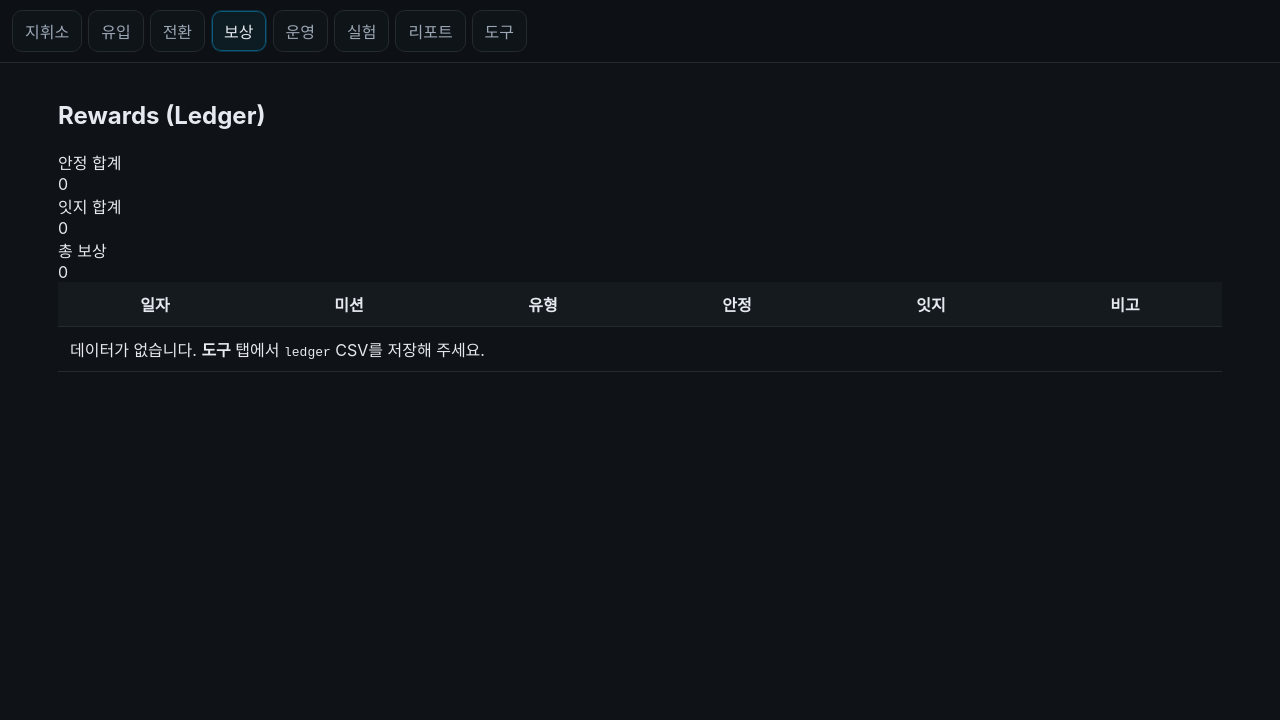
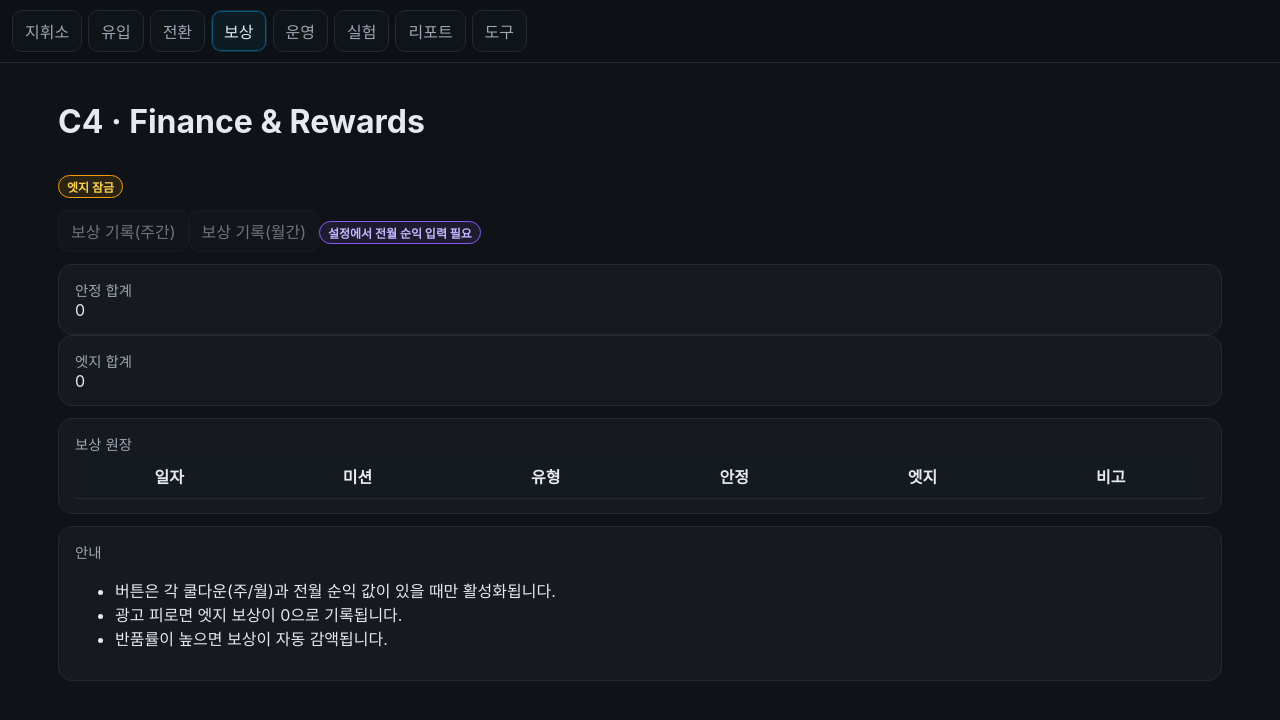
Before and after one commit to sht27363838-glitch/zp-v3.0, a Next.js app: page /rewards in a window 1280 px wide. Shown: the top 720 px of the page. Built offline with nearby package versions, Linux system fonts and the light colour scheme.

Commit message:
Update page.tsx

```diff
--- a/app/(tabs)/rewards/page.tsx
+++ b/app/(tabs)/rewards/page.tsx
@@ -1,92 +1,125 @@
-'use client';
+'use client'
 
-import React, { useMemo } from 'react';
-import { readCsvLS, parseCsv } from '../../_lib/readCsv';
-import { num, fmt } from '../../_lib/num';
+import React, {useMemo} from 'react'
+import { readCsvLS, parseCsv } from '../../_lib/readCsv'
+import { num, fmt } from '../../_lib/num'
 
-type Row = Record<string, string>;
+import { loadRules, evalGuards } from '../../_lib/rules'
+import { appendLedger, lastTimeKey, markTime } from '../../_lib/ledger'
 
-function pickAmount(row: Row, candidates: string[]) {
-  for (const k of candidates) {
-    if (k in row) return num(row[k]);
+type Row = { [k:string]: string|number }
+
+export default function Rewards(){
+  const rules = loadRules()
+
+  // KPI 요약(보상 배지 판단용)
+  const kraw = readCsvLS('kpi_daily') || ''
+  const krows = useMemo(()=> kraw? parseCsv(kraw): [], [kraw])
+
+  let visits=0, clicks=0, orders=0, revenue=0, adCost=0, returns=0
+  for(const r of krows){
+    visits  += num(r.visits)
+    clicks  += num(r.clicks)
+    orders  += num(r.orders)
+    revenue += num(r.revenue)
+    adCost  += num(r.ad_cost)
+    returns += num(r.returns)
   }
-  return 0;
-}
+  const CTR = visits? (clicks/visits) : 0
+  const guards = evalGuards({ revenue, ad_cost:adCost, orders, visits, returns, ctr:CTR }, rules)
 
-export default function RewardsPage() {
-  // 로컬스토리지의 ledger CSV 로드
-  const raw = readCsvLS('ledger') || '';
-  // 🔧 핵심 수정: parseCsv(raw) 자체가 행 배열을 반환하므로 .rows 제거
-  const rows: Row[] = useMemo(() => (raw ? (parseCsv(raw) as Row[]) : []), [raw]);
+  // Ledger 표출
+  const lraw = readCsvLS('ledger') || ''
+  const ledger = useMemo<Row[]>(()=> lraw? parseCsv(lraw): [], [lraw])
 
-  // 합계 계산 (한국어/영문 헤더 모두 대응)
-  const totals = useMemo(() => {
-    let stable = 0; // 안정/정산
-    let pledge = 0; // 잇지/예약
-    for (const r of rows) {
-      stable += pickAmount(r, ['안정', 'stable', 'settled']);
-      pledge += pickAmount(r, ['잇지', 'pledge', 'promised']);
-    }
-    return { stable, pledge, total: stable + pledge };
-  }, [rows]);
+  const lastMonthProfit = Number(localStorage.getItem('last_month_profit') || 0)
+
+  // 주/월 쿨다운
+  const wkKey = 'weeklyBoss.last', moKey = 'monthlyBoss.last'
+  const canWeekly = Date.now() - lastTimeKey(wkKey) > rules.triggers.weeklyBoss.cooldownD*86400_000
+  const canMonthly= Date.now() - lastTimeKey(moKey) > rules.triggers.monthlyBoss.cooldownD*86400_000
+
+  function payoutWeekly(){
+    if(!canWeekly) return
+    const cut = guards.returnsHigh ? rules.debuffs.returnsSpike.payoutCut : 1
+    const stable = (rules.triggers.weeklyBoss.stablePct/100)*lastMonthProfit*cut
+    const edge   = guards.adFatigue? 0 : ((rules.triggers.weeklyBoss.edgePct/100)*lastMonthProfit*cut)
+    appendLedger({ date: new Date().toISOString().slice(0,10), mission:'Weekly Boss', type:'weekly', stable, edge, note: guards.adFatigue? 'EDGE LOCK' : (guards.returnsHigh? 'PAYOUT CUT' : ''), lock_until:'' })
+    markTime(wkKey)
+    alert('주간 보상이 기록되었습니다.')
+  }
+  function payoutMonthly(){
+    if(!canMonthly) return
+    const cut = guards.returnsHigh ? rules.debuffs.returnsSpike.payoutCut : 1
+    const stable = (rules.triggers.monthlyBoss.stablePct/100)*lastMonthProfit*cut
+    const edge   = guards.adFatigue? 0 : ((rules.triggers.monthlyBoss.edgePct/100)*lastMonthProfit*cut)
+    appendLedger({ date: new Date().toISOString().slice(0,10), mission:'Monthly Boss', type:'monthly', stable, edge, note: guards.adFatigue? 'EDGE LOCK' : (guards.returnsHigh? 'PAYOUT CUT' : ''), lock_until:'' })
+    markTime(moKey)
+    alert('월간 보상이 기록되었습니다.')
+  }
+
+  // 합계
+  let stableSum=0, edgeSum=0
+  for(const r of ledger){
+    stableSum += num(r.stable)
+    edgeSum   += num(r.edge)
+  }
 
   return (
-    <div className="p-6">
-      <h2 className="text-2xl font-bold mb-4">Rewards (Ledger)</h2>
+    <div className="page">
+      <h1 className="title">C4 · Finance & Rewards</h1>
 
-      <div className="grid grid-cols-1 md:grid-cols-3 gap-4 mb-6">
-        <div className="rounded-xl border border-white/10 bg-white/5 p-4">
-          <div className="opacity-70 text-sm mb-1">안정 합계</div>
-          <div className="text-xl font-semibold">{fmt(totals.stable)}</div>
-        </div>
-        <div className="rounded-xl border border-white/10 bg-white/5 p-4">
-          <div className="opacity-70 text-sm mb-1">잇지 합계</div>
-          <div className="text-xl font-semibold">{fmt(totals.pledge)}</div>
-        </div>
-        <div className="rounded-xl border border-white/10 bg-white/5 p-4">
-          <div className="opacity-70 text-sm mb-1">총 보상</div>
-          <div className="text-xl font-semibold">{fmt(totals.total)}</div>
+      {/* 배지 상태 */}
+      <div className="flex gap-2">
+        {guards.adFatigue && <span className="badge warn">엣지 잠금</span>}
+        {guards.returnsHigh && <span className="badge danger">보상 감액</span>}
+      </div>
+
+      {/* 원클릭 보상 */}
+      <div className="flex items-center gap-3 mt-3">
+        <button className="btn" disabled={!canWeekly || !lastMonthProfit} onClick={payoutWeekly}>보상 기록(주간)</button>
+        <button className="btn" disabled={!canMonthly || !lastMonthProfit} onClick={payoutMonthly}>보상 기록(월간)</button>
+        {!lastMonthProfit && <span className="badge info">설정에서 전월 순익 입력 필요</span>}
+      </div>
+
+      {/* 합계 카드 */}
+      <div className="grid grid-2 gap-2 mt-4">
+        <div className="card"><div className="muted text-xs">안정 합계</div><div className="text-xl font-bold">{fmt(stableSum)}</div></div>
+        <div className="card"><div className="muted text-xs">엣지 합계</div><div className="text-xl font-bold">{fmt(edgeSum)}</div></div>
+      </div>
+
+      {/* 원장 테이블 */}
+      <div className="card mt-4">
+        <div className="muted text-sm mb-2">보상 원장</div>
+        <div style={{maxHeight: 360, overflow:'auto'}}>
+          <table className="table">
+            <thead>
+              <tr><th>일자</th><th>미션</th><th>유형</th><th className="num">안정</th><th className="num">엣지</th><th>비고</th></tr>
+            </thead>
+            <tbody>
+              {ledger.map((r,i)=>(
+                <tr key={i}>
+                  <td>{String(r.date||'')}</td>
+                  <td>{String(r.mission||'')}</td>
+                  <td>{String(r.type||'')}</td>
+                  <td className="num">{fmt(num(r.stable))}</td>
+                  <td className="num">{fmt(num(r.edge))}</td>
+                  <td>{String(r.note||'')}</td>
+                </tr>
+              ))}
+            </tbody>
+          </table>
         </div>
       </div>
 
-      <div className="rounded-xl border border-white/10 overflow-hidden">
-        <table className="w-full text-left">
-          <thead className="bg-white/5">
-            <tr>
-              <th className="px-4 py-3">일자</th>
-              <th className="px-4 py-3">미션</th>
-              <th className="px-4 py-3">유형</th>
-              <th className="px-4 py-3">안정</th>
-              <th className="px-4 py-3">잇지</th>
-              <th className="px-4 py-3">비고</th>
-            </tr>
-          </thead>
-          <tbody>
-            {rows.length === 0 ? (
-              <tr>
-                <td className="px-4 py-6 opacity-70" colSpan={6}>
-                  데이터가 없습니다. <b>도구</b> 탭에서 <code>ledger</code> CSV를 저장해 주세요.
-                </td>
-              </tr>
-            ) : (
-              rows.map((r, i) => (
-                <tr key={i} className="odd:bg-white/[0.02]">
-                  <td className="px-4 py-3">{r['date'] || r['일자'] || ''}</td>
-                  <td className="px-4 py-3">{r['mission'] || r['미션'] || ''}</td>
-                  <td className="px-4 py-3">{r['type'] || r['유형'] || ''}</td>
-                  <td className="px-4 py-3">
-                    {fmt(pickAmount(r, ['안정', 'stable', 'settled']))}
-                  </td>
-                  <td className="px-4 py-3">
-                    {fmt(pickAmount(r, ['잇지', 'pledge', 'promised']))}
-                  </td>
-                  <td className="px-4 py-3">{r['note'] || r['비고'] || ''}</td>
-                </tr>
-              ))
-            )}
-          </tbody>
-        </table>
+      <div className="card mt-3">
+        <div className="muted text-xs">안내</div>
+        <ul className="text-sm">
+          <li>버튼은 각 쿨다운(주/월)과 전월 순익 값이 있을 때만 활성화됩니다.</li>
+          <li>광고 피로면 엣지 보상이 0으로 기록됩니다.</li>
+          <li>반품률이 높으면 보상이 자동 감액됩니다.</li>
+        </ul>
       </div>
     </div>
-  );
+  )
 }
```
